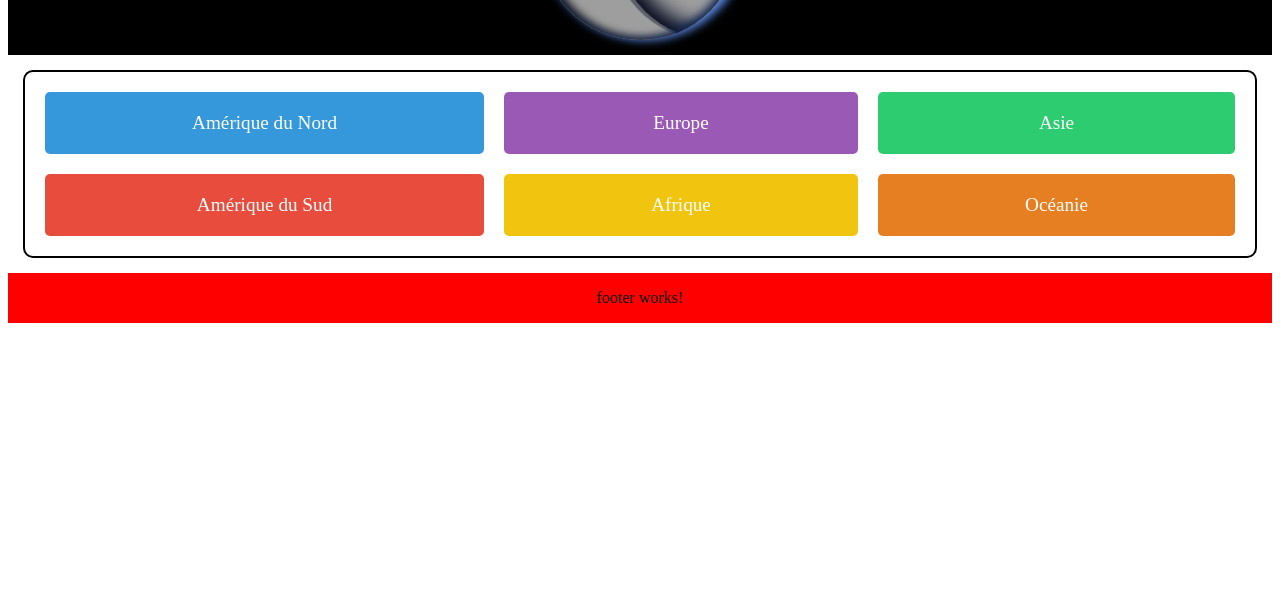
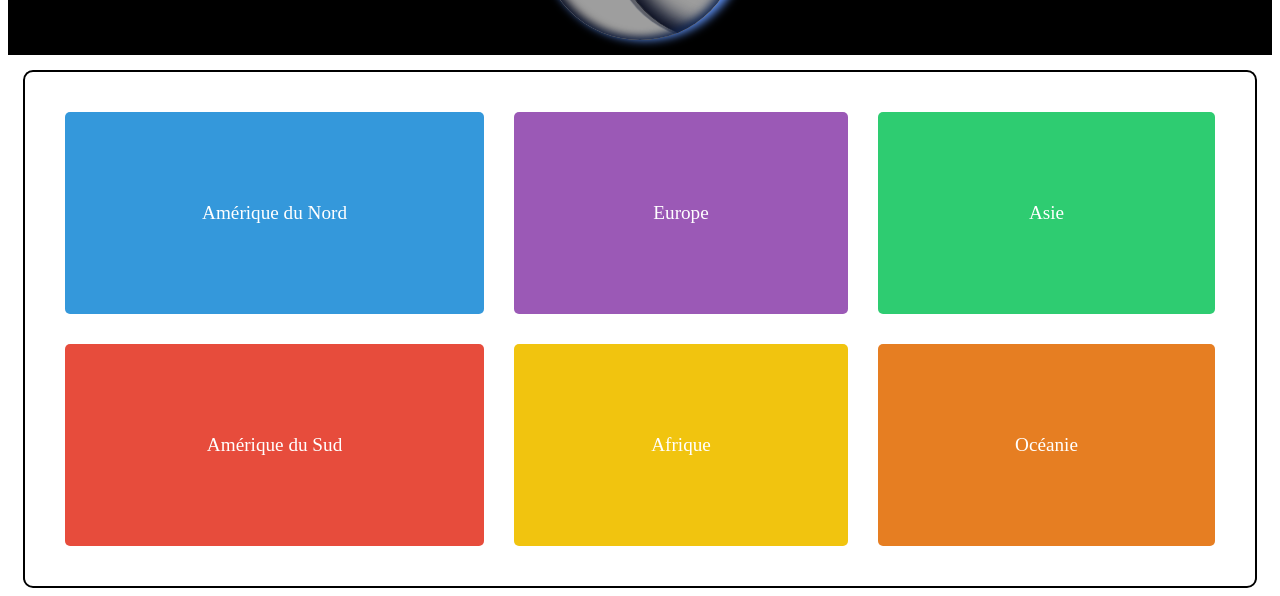
Before and after one commit to bramsobrahms/countries, an Angular app: page /home in a window 1280 px wide. Shown: the part 183-779 px from the top of the page. Built offline with nearby package versions, Linux system fonts and the light colour scheme; grey boxes are pictures that could not be loaded.

Commit message:
Create a continent map

```diff
--- a/src/app/home/home.component.scss
+++ b/src/app/home/home.component.scss
@@ -12,18 +12,19 @@ body {
   grid-template-areas:
         "north-america europe asia"
         "south-america africa oceania";
-  gap: 20px;
-  padding: 20px;
+  gap: 30px;
+  padding: 40px;
   background-color: #ffffff;
   border: 2px solid #000;
   border-radius: 10px;
+  margin-bottom: 50px;
 }
 
 .continent {
   display: flex;
   justify-content: center;
   align-items: center;
-  padding: 20px;
+  padding: 90px;
   border-radius: 5px;
   font-size: 1.2em;
   color: #fff;
```
